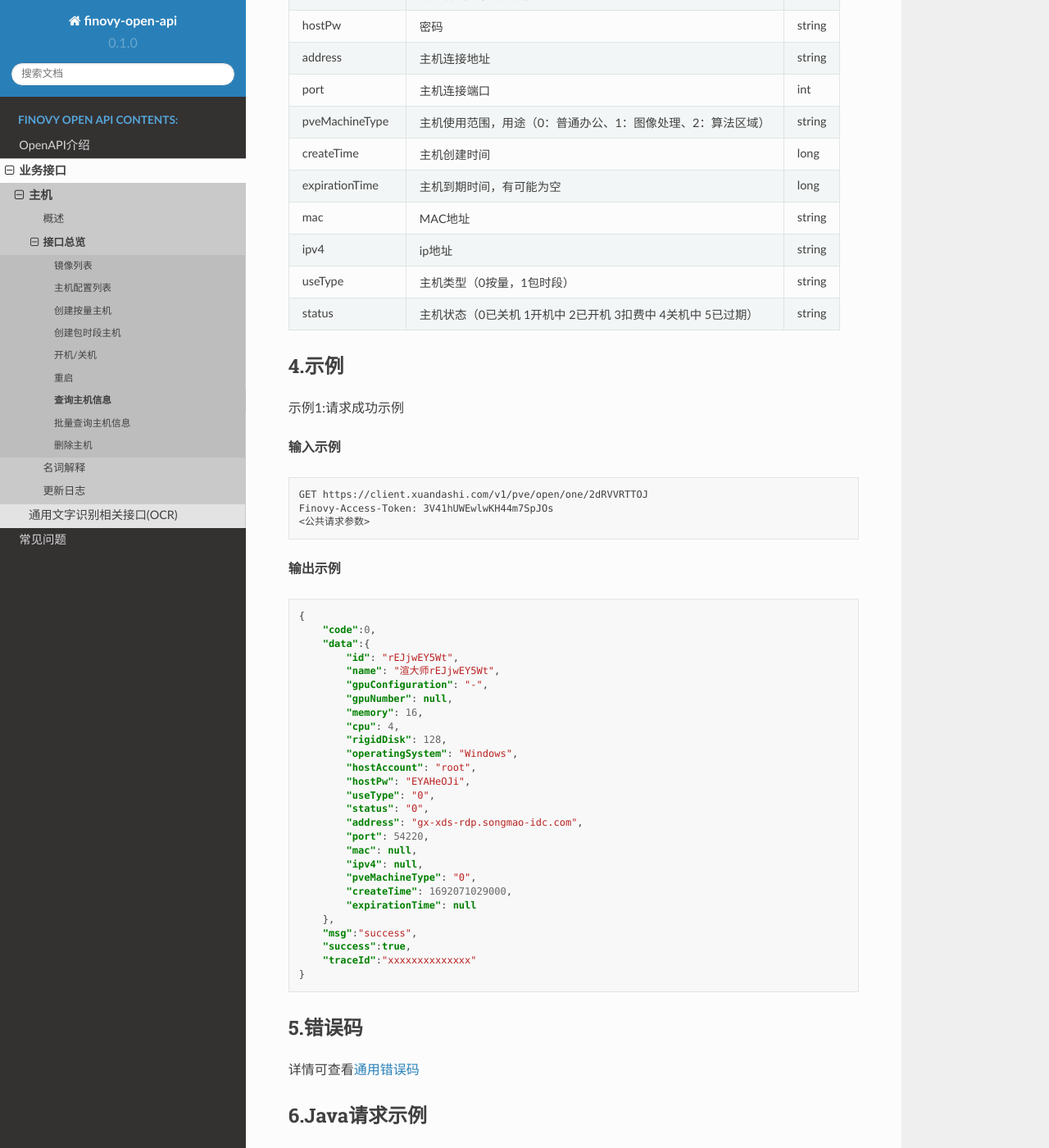
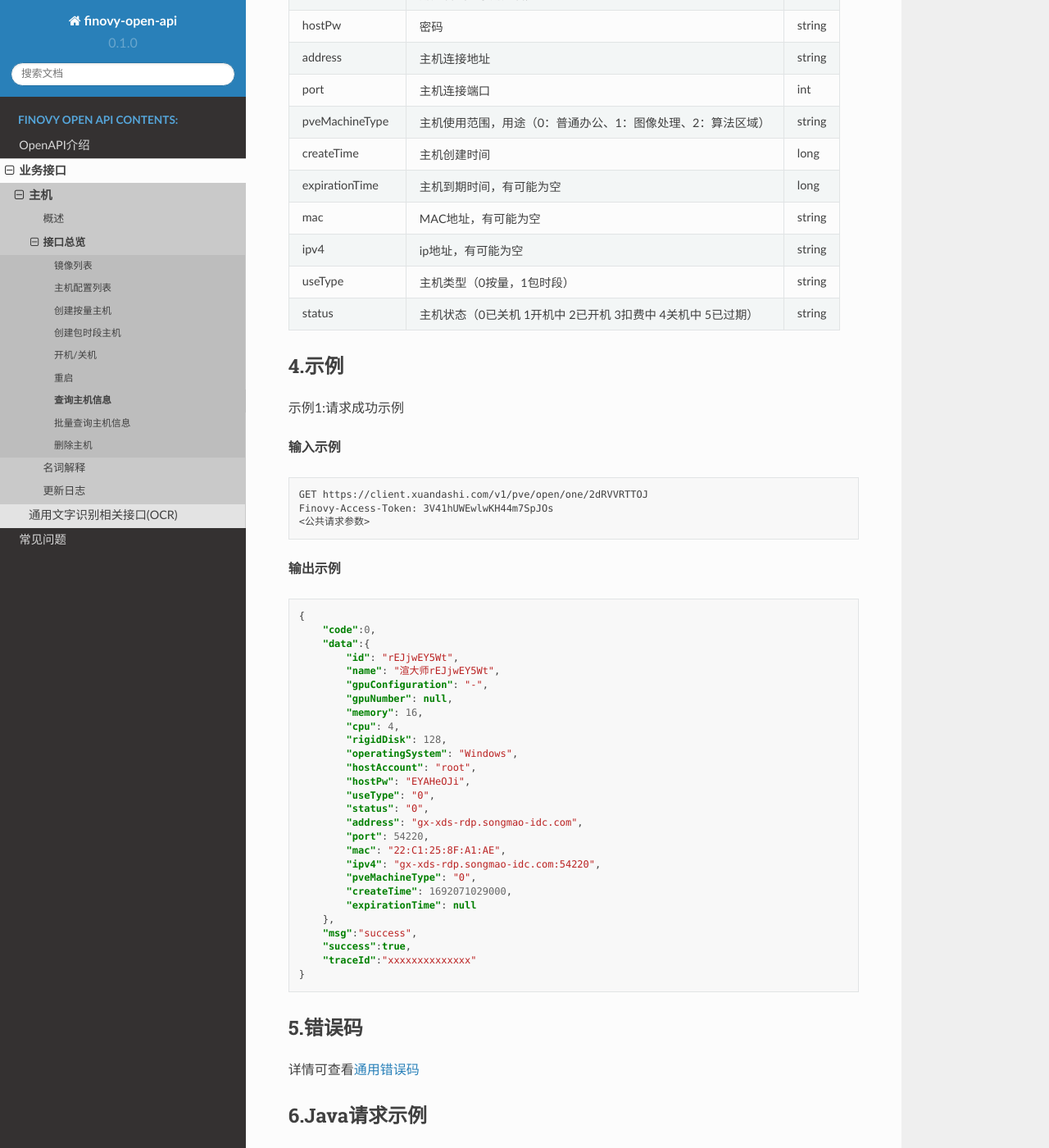
Before and after one commit to finovy/open-api, a Sphinx documentation site: the page built from docs/source/api/pveapioverview/7.pveone.md, in a window 1280 px wide and 1400 px high, scrolled down 986 px. Shown: the whole window at 82% size. Built offline with Sphinx 7.4.7 and the Read the Docs theme 2.0.0, drawn with Linux system fonts in a browser that asks for light colours.

Commit message:
fix: 新增参数

```diff
--- a/docs/source/api/pveapioverview/7.pveone.md
+++ b/docs/source/api/pveapioverview/7.pveone.md
@@ -29,8 +29,8 @@
 | pveMachineType      | 主机使用范围，用途（0：普通办公、1：图像处理、2：算法区域）                   | string |
 | createTime          | 主机创建时间                                            | long   |
 | expirationTime      | 主机到期时间，有可能为空                                      | long   |
-| mac                 | MAC地址                                             | string |
-| ipv4                | ip地址                                              | string |
+| mac                 | MAC地址，有可能为空                                              | string |
+| ipv4                | ip地址，有可能为空                                               | string |
 | useType             | 主机类型（0按量，1包时段）                                    | string |
 | status              | 主机状态（0已关机 1开机中 2已开机 3扣费中 4关机中 5已过期）               | string |
 
@@ -65,8 +65,8 @@ Finovy-Access-Token: 3V41hUWEwlwKH44m7SpJOs
         "status": "0",
         "address": "gx-xds-rdp.songmao-idc.com",
         "port": 54220,
-        "mac": null,
-        "ipv4": null,
+        "mac": "22:C1:25:8F:A1:AE",
+        "ipv4": "gx-xds-rdp.songmao-idc.com:54220",
         "pveMachineType": "0",
         "createTime": 1692071029000,
         "expirationTime": null
```
Also changed, not shown: docs/source/api/pveapioverview/3.createquantity.md (+4 -1 lines), docs/source/api/pveapioverview/8.pvepage.md (+6 -0 lines).
